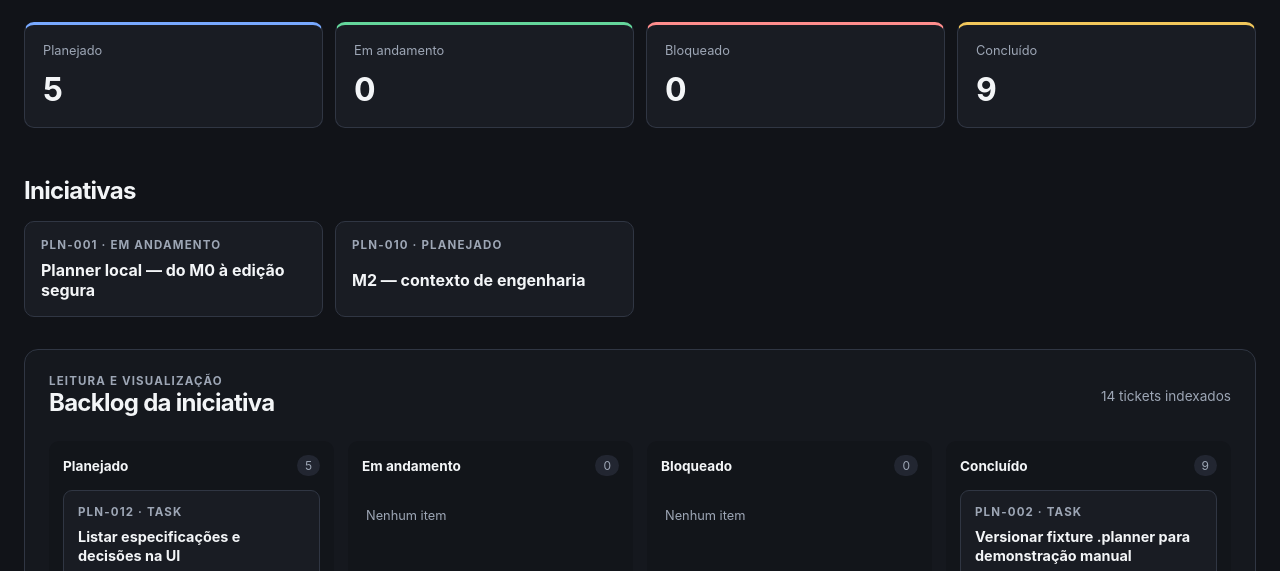
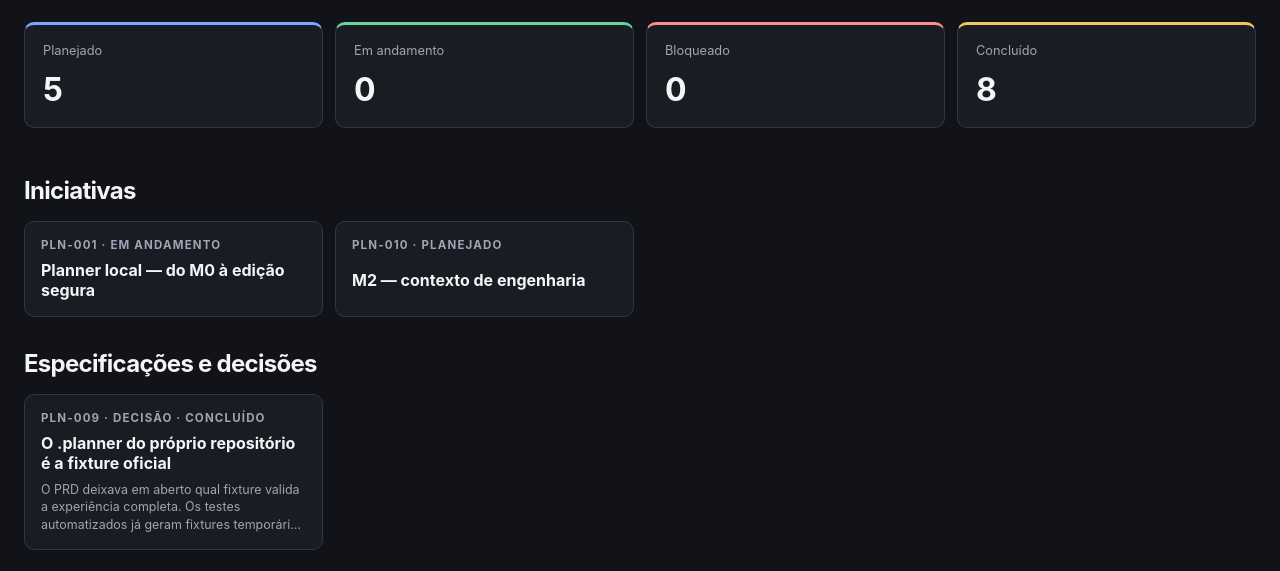
Before and after one commit to lucasbeskow/planner, a website with bundled scripts: page index.html in a window 1280 px wide. Shown: the part 204-775 px from the top of the page. Built offline with nearby package versions, Linux system fonts and the light colour scheme; files whose address does not match are found by name.

Commit message:
feat: lista especificacoes e decisoes na UI (PLN-012)
Tira specs e decisoes do quadro de tickets e as mostra em secao propria,
da mais recente para a mais antiga, abrindo o mesmo painel de detalhe.

```diff
--- a/app.js
+++ b/app.js
@@ -11,6 +11,13 @@ const STATUS = [
 ];
 
 const statusLabel = new Map(STATUS.map(([key, label]) => [key, label]));
+const DOCUMENT_TYPES = new Map([['spec', 'Especificação'], ['decision', 'Decisão']]);
+
+// Sem data no frontmatter, o número do id indica a ordem de criação: maior id, mais recente.
+function byRecency(a, b) {
+  const number = entity => Number(String(entity.id).match(/(\d+)$/)?.[1] ?? -1);
+  return number(b) - number(a) || String(b.id).localeCompare(String(a.id));
+}
 
 async function loadBranch() {
   try {
@@ -33,7 +40,8 @@ async function loadData() {
 function render(data, branch) {
   const entities = data.tickets;
   const initiatives = entities.filter(entity => entity.type === 'initiative');
-  const tickets = entities.filter(entity => entity.type !== 'initiative');
+  const documents = entities.filter(entity => DOCUMENT_TYPES.has(entity.type)).sort(byRecency);
+  const tickets = entities.filter(entity => entity.type !== 'initiative' && !DOCUMENT_TYPES.has(entity.type));
   const byStatus = key => tickets.filter(ticket => ticket.status === key);
   const statuses = STATUS.filter(([key, , options]) => !options?.optional || byStatus(key).length);
   const app = document.querySelector('#app');
@@ -65,6 +73,21 @@ function render(data, branch) {
               <button class="initiative" type="button" data-ticket="${escapeHtml(initiative.id)}">
                 <span class="ticket-id">${escapeHtml(initiative.id)} · ${escapeHtml(statusLabel.get(initiative.status) ?? initiative.status ?? '')}</span>
                 <strong>${escapeHtml(initiative.title)}</strong>
+              </button>
+            `).join('')}
+          </div>
+        </section>
+      ` : ''}
+
+      ${documents.length ? `
+        <section class="documents" aria-labelledby="documents-heading">
+          <h2 id="documents-heading">Especificações e decisões</h2>
+          <div class="initiative-list">
+            ${documents.map(item => `
+              <button class="initiative" type="button" data-ticket="${escapeHtml(item.id)}">
+                <span class="ticket-id">${escapeHtml(item.id)} · ${DOCUMENT_TYPES.get(item.type)} · ${escapeHtml(statusLabel.get(item.status) ?? item.status ?? '')}</span>
+                <strong>${escapeHtml(item.title)}</strong>
+                <span class="ticket-description">${escapeHtml(item.description)}</span>
               </button>
             `).join('')}
           </div>
--- a/styles.css
+++ b/styles.css
@@ -35,8 +35,8 @@ code { color: var(--blue); }
 .status-blocked { border-top-color: var(--red); }
 .status-done { border-top-color: var(--yellow); }
 .status-draft, .status-canceled { border-top-color: var(--muted); }
-.initiatives { margin-bottom: 32px; }
-.initiatives h2 { margin-bottom: 16px; }
+.initiatives, .documents { margin-bottom: 32px; }
+.initiatives h2, .documents h2 { margin-bottom: 16px; }
 .initiative-list { display: grid; grid-template-columns: repeat(auto-fill, minmax(260px, 1fr)); gap: 12px; }
 .initiative { display: grid; gap: 8px; border: 1px solid var(--border); border-radius: 10px; background: var(--surface); color: var(--text); cursor: pointer; padding: 16px; text-align: left; }
 .initiative:hover, .initiative:focus-visible { background: var(--surface-hover); border-color: var(--blue); outline: none; }
```
Also changed, not shown: docs/prd.md (+3 -2 lines), .planner/initiatives/PLN-010-m2-contexto-de-engenharia.md, .planner/tickets/PLN-012-listar-especificacoes-e-decisoes-na-ui.md, README.md.
